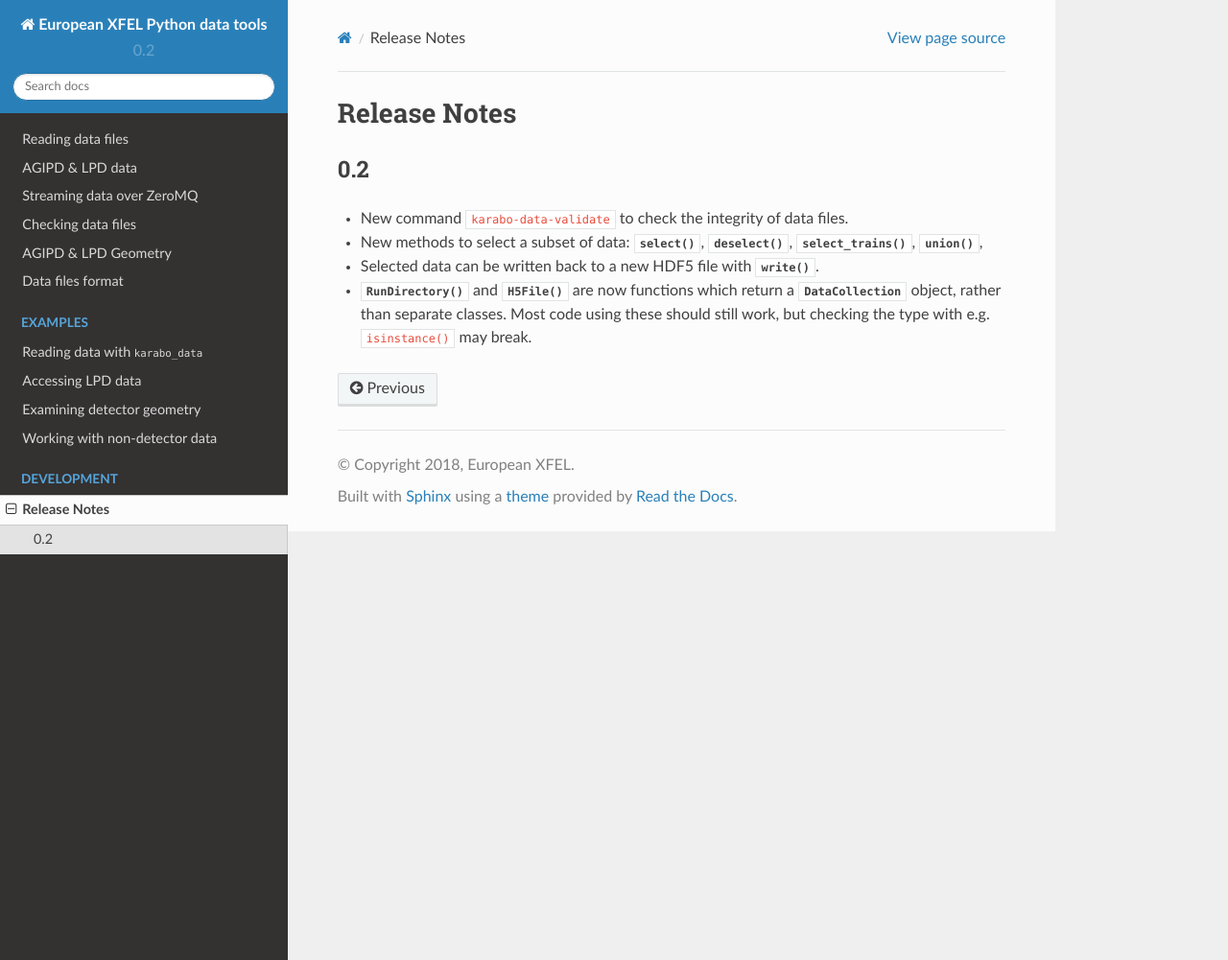
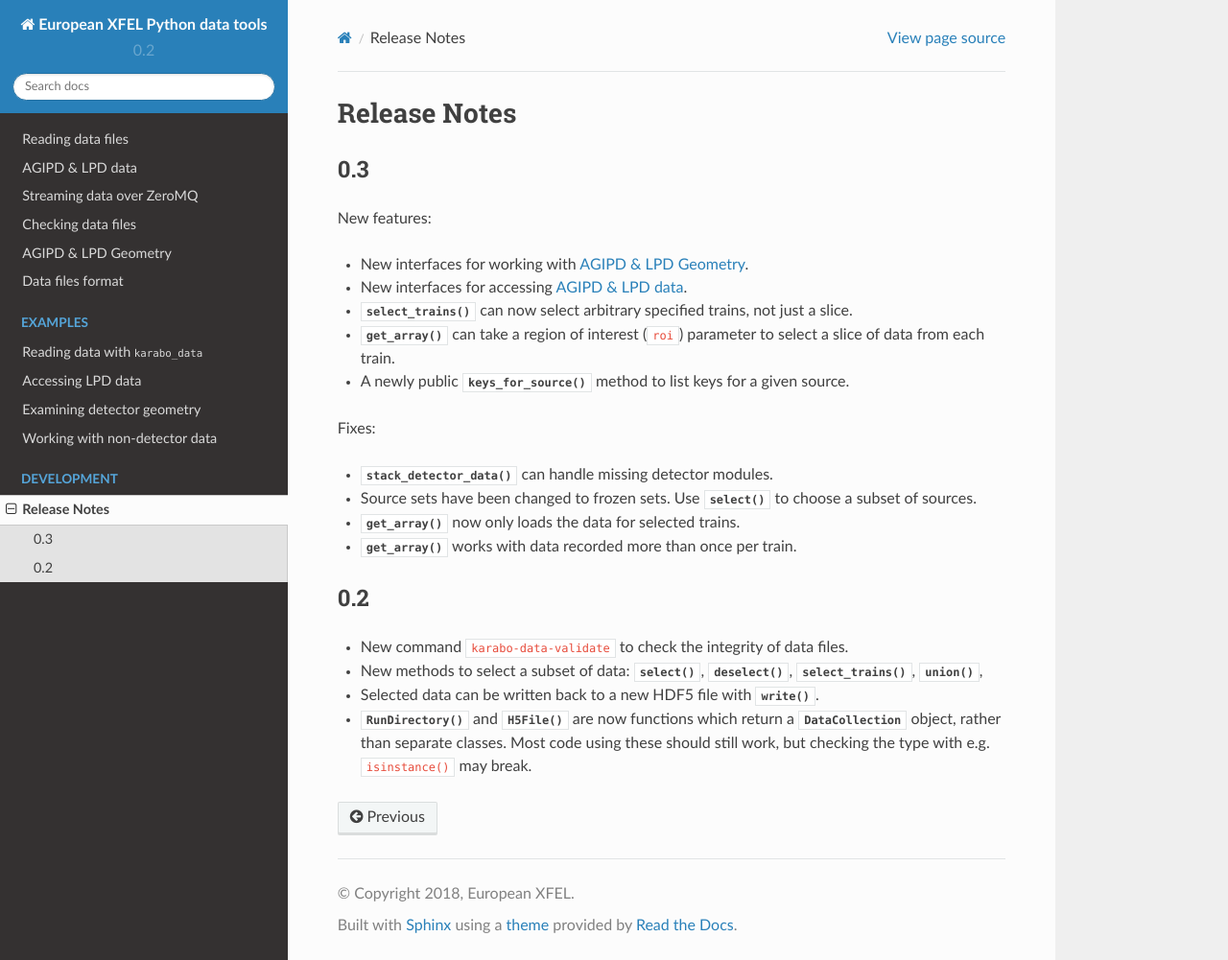
Before and after one commit to European-XFEL/karabo_data, a Sphinx documentation site: the page built from docs/changelog.rst, in a window 1280 px wide and 1001 px high. Shown: the whole window at 96% size. Built offline with Sphinx 7.4.7 and the Read the Docs theme 2.0.0, drawn with Linux system fonts in a browser that asks for light colours; pages that are not in the unit, such as notebooks, are missing from menus.

Commit message:
Release notes for 0.3

```diff
--- a/docs/changelog.rst
+++ b/docs/changelog.rst
@@ -1,5 +1,29 @@
 Release Notes
 =============
+
+0.3
+---
+
+New features:
+
+- New interfaces for working with :doc:`geometry`.
+- New interfaces for accessing :doc:`agipd_lpd_data`.
+- :meth:`~.DataCollection.select_trains` can now select arbitrary specified
+  trains, not just a slice.
+- :meth:`~.DataCollection.get_array` can take a region of interest (``roi``)
+  parameter to select a slice of data from each train.
+- A newly public :meth:`~.DataCollection.keys_for_source` method to list keys
+  for a given source.
+
+Fixes:
+
+- :func:`~.stack_detector_data` can handle missing detector modules.
+- Source sets have been changed to frozen sets. Use
+  :meth:`~.DataCollection.select` to choose a subset of sources.
+- :meth:`~.DataCollection.get_array` now only loads the data for selected
+  trains.
+- :meth:`~.DataCollection.get_array` works with data recorded more than once per
+  train.
 
 0.2
 ---
--- a/docs/reading_files.rst
+++ b/docs/reading_files.rst
@@ -29,6 +29,8 @@ including the main detectors, record data more frequently.
       A set of the instrument source names in this data,
       in the format ``"FXE_DET_LPD1M-1/DET/15CH0:xtdf"``.
 
+   .. automethod:: keys_for_source
+
    .. automethod:: trains
 
    .. automethod:: train_from_id
```
Also changed, not shown: 1 other file.
